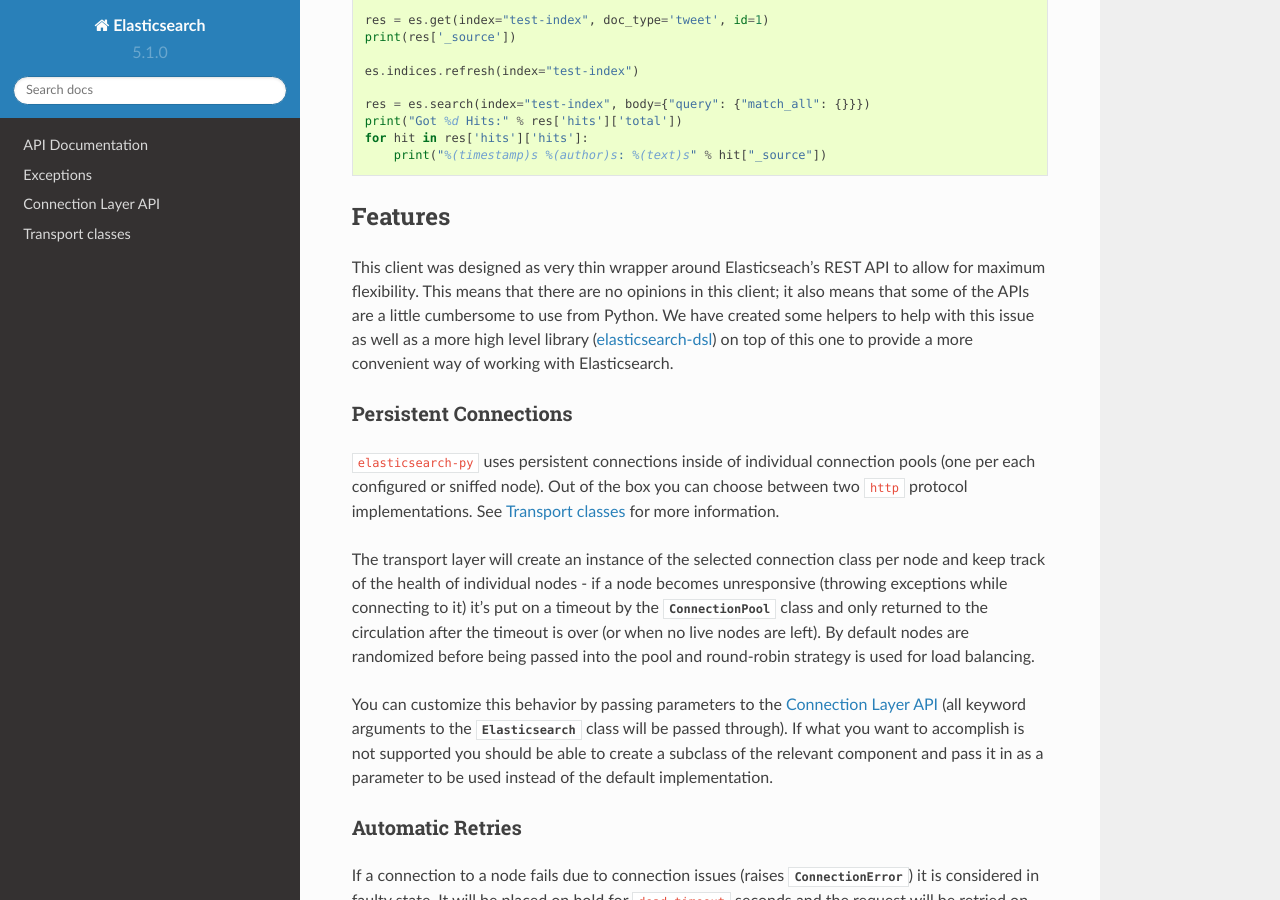
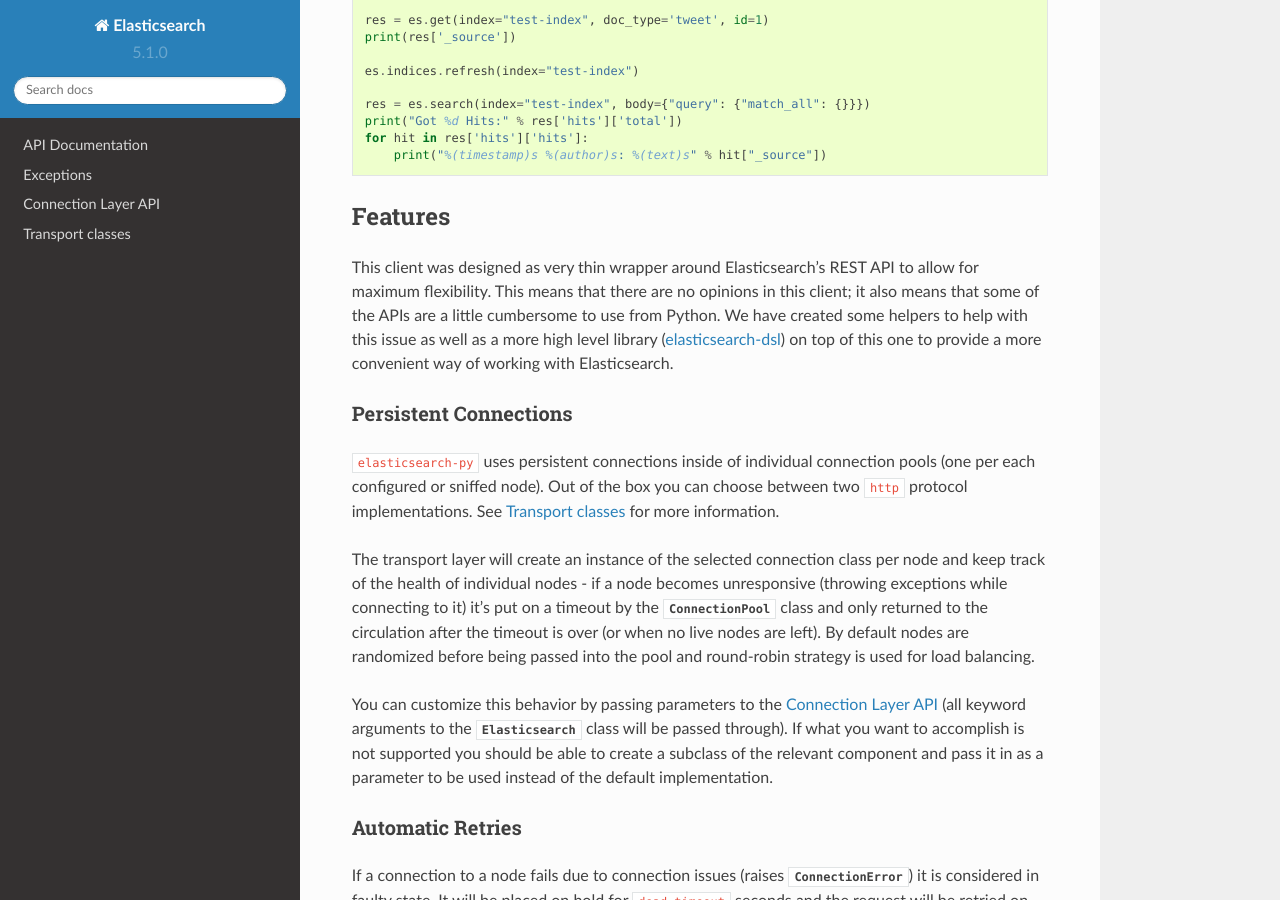
Before and after one commit to Logiclayer1111/elasticsearch, a Sphinx documentation site: the page built from docs/index.rst, in a window 1280 px wide and 900 px high, scrolled down 1220 px. Built offline with Sphinx 7.4.7 and the Read the Docs theme 2.0.0, drawn with Linux system fonts in a browser that asks for light colours; pages that are not in the unit, such as notebooks, are missing from menus; some of the changed text lies outside the part shown.

Commit message:
Fix a few spelling mistakes in the docs (#522)

```diff
--- a/Changelog.rst
+++ b/Changelog.rst
@@ -168,7 +168,7 @@
    backwards compatibility, to be removed in future versions)
  * Added ``helpers.streaming_bulk`` to consume an iterator and yield results per
    operation
- * ``helpers.bulk`` and ``helpers.streaming_bulk`` are no longer limitted to just
+ * ``helpers.bulk`` and ``helpers.streaming_bulk`` are no longer limited to just
    index operations.
  * unicode body (for ``incices.analyze`` for example) is now handled correctly
  * changed ``perform_request`` on ``Connection`` classes to return headers as well.
@@ -189,7 +189,7 @@
 0.4.2 (2013-10-08)
 ------------------
 
- * ``ignore`` param acceted by all APIs
+ * ``ignore`` param accepted by all APIs
  * Fixes to ``helpers.bulk_index``
 
 0.4.1 (2013-09-24)
--- a/docs/index.rst
+++ b/docs/index.rst
@@ -77,7 +77,7 @@
 Features
 --------
 
-This client was designed as very thin wrapper around Elasticseach's REST API to
+This client was designed as very thin wrapper around Elasticsearch's REST API to
 allow for maximum flexibility. This means that there are no opinions in this
 client; it also means that some of the APIs are a little cumbersome to use from
 Python. We have created some :ref:`helpers` to help with this issue as well as
```
Also changed, not shown: other parts of docs/index.rst (+2 -2 lines).
